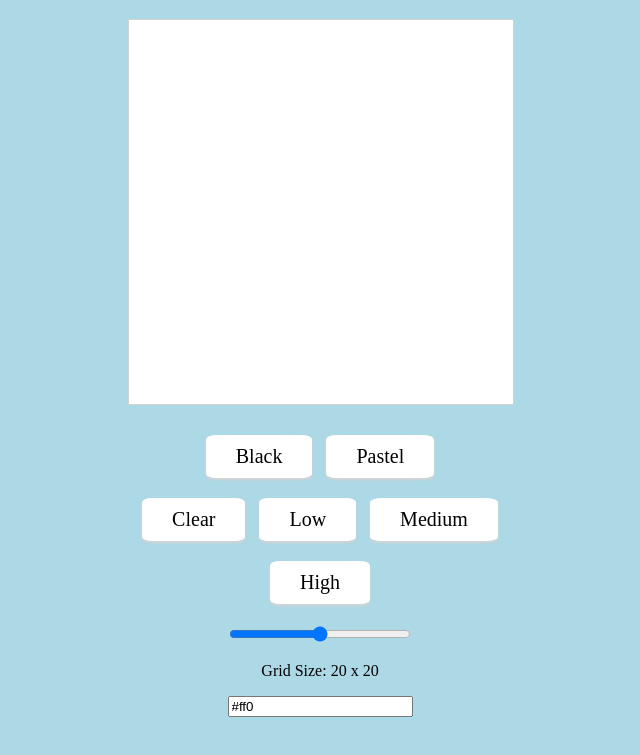
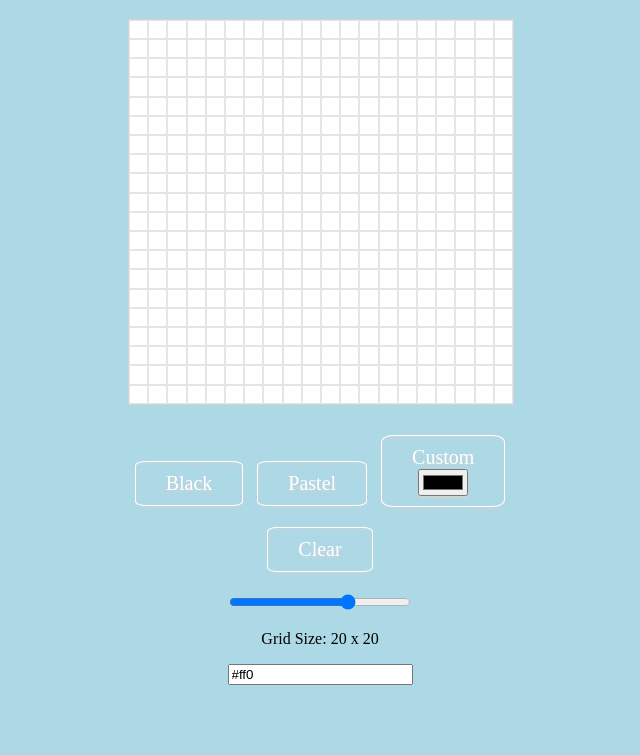
Before and after one commit to lisalbi/etch-a-sketch, a plain HTML site: page index.html in a window 1280 px wide. Both pictures are taken after a click on the button "Clear". Shown: the part 61-816 px from the top of the page, without its empty margins (320-960 px from the left). Drawn offline with Linux system fonts and the light colour scheme; a web font is replaced by a local one.

Commit message:
added custom color btn and color picker

```diff
--- a/index.html
+++ b/index.html
@@ -17,15 +17,16 @@
         <div id="colorPanel">
             <button class="color btn" id="blackColorBtn">Black</button>
             <button class="color btn" id="pastelColorBtn">Pastel</button>
+            <button class="color btn" id="customColorBtn">Custom <br><input type='color' id='colorPicker'></button>
 
         </div>
         <div id="btnPanel">
             <button class="btn" id="clearBtn">Clear</button>
-            <button class="btn" id="lowDensityBtn">Low</button>
+            <!-- <button class="btn" id="lowDensityBtn">Low</button>
             <button class="btn" id="mediumDensityBtn">Medium</button>
-            <button class="btn" id="highDensityBtn">High</button>
+            <button class="btn" id="highDensityBtn">High</button> -->
             <div id="densityContainer">
-                <input type="range" min="10" max="30" value="20" id="densitySlider">
+                <input type="range" min="10" max="40" value="30" id="densitySlider">
                 <p id="sliderCaption">Grid Size: <span id="gridSize"></span></p>
             </div>
         </div>
@@ -40,7 +41,8 @@
     const LOW = 10;
     const MEDIUM = 20;
     const HIGH = 30;
-    let color = 'pastel';
+    let color = 'black';
+    let activeColorBtn = 'black'
 
     const gridSize = document.querySelector('#gridSize');
 
@@ -50,20 +52,20 @@
     const clearBtn = document.querySelector('#clearBtn');
     clearBtn.addEventListener('click', clearCanvas);
 
-    const lowDensityBtn = document.querySelector('#lowDensityBtn');
-    lowDensityBtn.addEventListener('click', function() {
-        changeDensity(LOW);
-    });
+    // const lowDensityBtn = document.querySelector('#lowDensityBtn');
+    // lowDensityBtn.addEventListener('click', function() {
+    //     changeDensity(LOW);
+    // });
 
-    const mediumDensityBtn = document.querySelector('#mediumDensityBtn');
-    mediumDensityBtn.addEventListener('click', function() {
-        changeDensity(MEDIUM);
-    });
+    // const mediumDensityBtn = document.querySelector('#mediumDensityBtn');
+    // mediumDensityBtn.addEventListener('click', function() {
+    //     changeDensity(MEDIUM);
+    // });
 
-    const highDensityBtn = document.querySelector('#highDensityBtn');
-    highDensityBtn.addEventListener('click', function() {
-        changeDensity(HIGH);
-    });
+    // const highDensityBtn = document.querySelector('#highDensityBtn');
+    // highDensityBtn.addEventListener('click', function() {
+    //     changeDensity(HIGH);
+    // });
 
     const densitySlider = document.querySelector('#densitySlider');
     densitySlider.addEventListener('input', function() {
@@ -72,7 +74,6 @@
 
     const blackColorBtn = document.querySelector('#blackColorBtn');
     blackColorBtn.addEventListener('click', function() {
-        console.log('black color button');
         color = 'black';
     });
 
@@ -80,6 +81,11 @@
     pastelColorBtn.addEventListener('click', function() {
         color = 'pastel';
     });
+
+    const colorPicker = document.querySelector('#colorPicker');
+    colorPicker.addEventListener('input', function() {
+        color = 'custom';
+    })
 
     function createCanvas(n = MEDIUM) {
         canvas.style.gridTemplateColumns = `repeat(${n}, 1fr)`;
@@ -98,11 +104,13 @@
     }
 
     function clearCanvas() {
-        canvas.textContent = '';
+        let pixels = document.querySelectorAll('.pixel');
+        pixels.forEach(pixel => pixel.style.backgroundColor = 'transparent');
     }
 
     function changeDensity(density) {
         clearCanvas();
+        canvas.textContent = '';
         createCanvas(density);
     }
 
@@ -115,6 +123,9 @@
                 let hue = Math.floor(Math.random() * 360);
                 pixel.style.backgroundColor = 'hsl(' + hue + ', 100%, 90%)';
                 break;
+            case 'custom':
+                pixel.style.backgroundColor = colorPicker.value;
+                break;
         }
     }
 
--- a/style.css
+++ b/style.css
@@ -1,6 +1,16 @@
+html {
+    height: 100%;
+
+}
 body {
+    height: 100%;
+    margin: 0;
     background: lightblue;
+    height: 100%;
     font-family: brandon-grotesque;
+    /* background: linear-gradient(35deg, #CCFFFF, #FFCCCC);
+    background-repeat: no-repeat;
+    background-attachment: fixed; */
 }
 
 header {
@@ -33,16 +43,21 @@ header {
 }
 
 .btn {
+    color: white;
     font-family: brandon-grotesque;
     font-weight: 500;
     font-style: normal;
     font-size: 20px;
-    background: white;
+    background: transparent;
     border-radius: 10%;
     padding: 10px 30px 10px 30px;
-    border: transparent;
+    border: 1px solid white;
     filter: drop-shadow(0px 2px 1px lightgray);
     margin: 10px 5px;
+}
+
+.activated {
+    background: white;
 }
 
 
```
